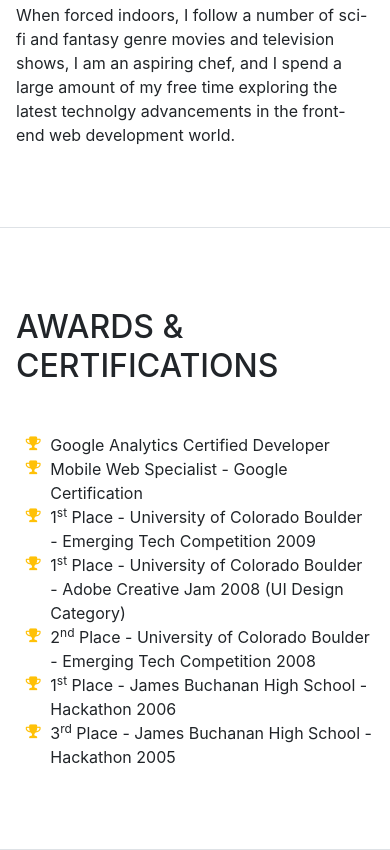
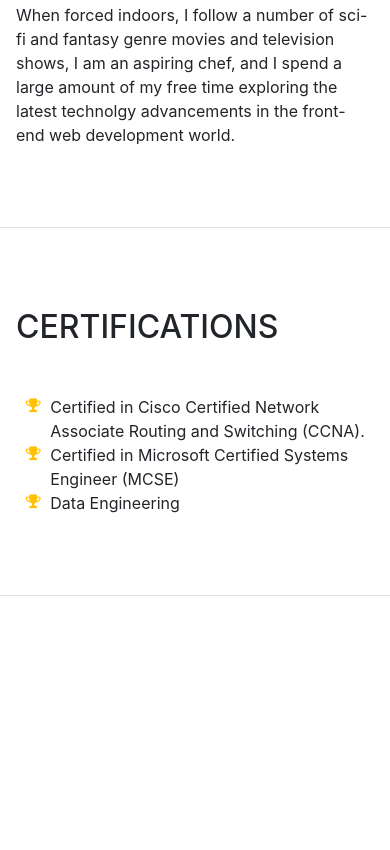
Before and after one commit to ANU-PRASAD-S/ANU-PRASAD-S_github.io, a website with bundled scripts: page index.html in a window 390 px wide. Shown: the part 4568-5418 px from the top of the page. After the commit the page ends 5164 px from the top, so only its background shows below. Built offline with nearby package versions, Linux system fonts and the light colour scheme; a web font is replaced by a local one.

Commit message:
Update index.html

```diff
--- a/index.html
+++ b/index.html
@@ -55,7 +55,7 @@
             <a class="nav-link js-scroll-trigger" href="#interests">Interests</a>
           </li>
           <li class="nav-item">
-            <a class="nav-link js-scroll-trigger" href="#awards">Awards</a>
+            <a class="nav-link js-scroll-trigger" href="#awards">Certifications</a>
           </li>
         </ul>
       </div>
@@ -265,36 +265,17 @@
 
       <section class="resume-section p-3 p-lg-5 d-flex flex-column" id="awards">
         <div class="my-auto">
-          <h2 class="mb-5">Awards &amp; Certifications</h2>
+          <h2 class="mb-5">Certifications</h2>
           <ul class="fa-ul mb-0">
             <li>
               <i class="fa-li fa fa-trophy text-warning"></i>
-              Google Analytics Certified Developer</li>
+              Certified in Cisco Certified Network Associate Routing and Switching (CCNA).</li>
             <li>
               <i class="fa-li fa fa-trophy text-warning"></i>
-              Mobile Web Specialist - Google Certification</li>
+              Certified in Microsoft Certified Systems Engineer (MCSE)</li>
             <li>
               <i class="fa-li fa fa-trophy text-warning"></i>
-              1<sup>st</sup>
-              Place - University of Colorado Boulder - Emerging Tech Competition 2009</li>
-            <li>
-              <i class="fa-li fa fa-trophy text-warning"></i>
-              1<sup>st</sup>
-              Place - University of Colorado Boulder - Adobe Creative Jam 2008 (UI Design Category)</li>
-            <li>
-              <i class="fa-li fa fa-trophy text-warning"></i>
-              2<sup>nd</sup>
-              Place - University of Colorado Boulder - Emerging Tech Competition 2008</li>
-            <li>
-            <li>
-              <i class="fa-li fa fa-trophy text-warning"></i>
-              1<sup>st</sup>
-              Place - James Buchanan High School - Hackathon 2006</li>
-            <li>
-              <i class="fa-li fa fa-trophy text-warning"></i>
-              3<sup>rd</sup>
-              Place - James Buchanan High School - Hackathon 2005</li>
-          </ul>
+              Data Engineering</li>
         </div>
       </section>
 
```
